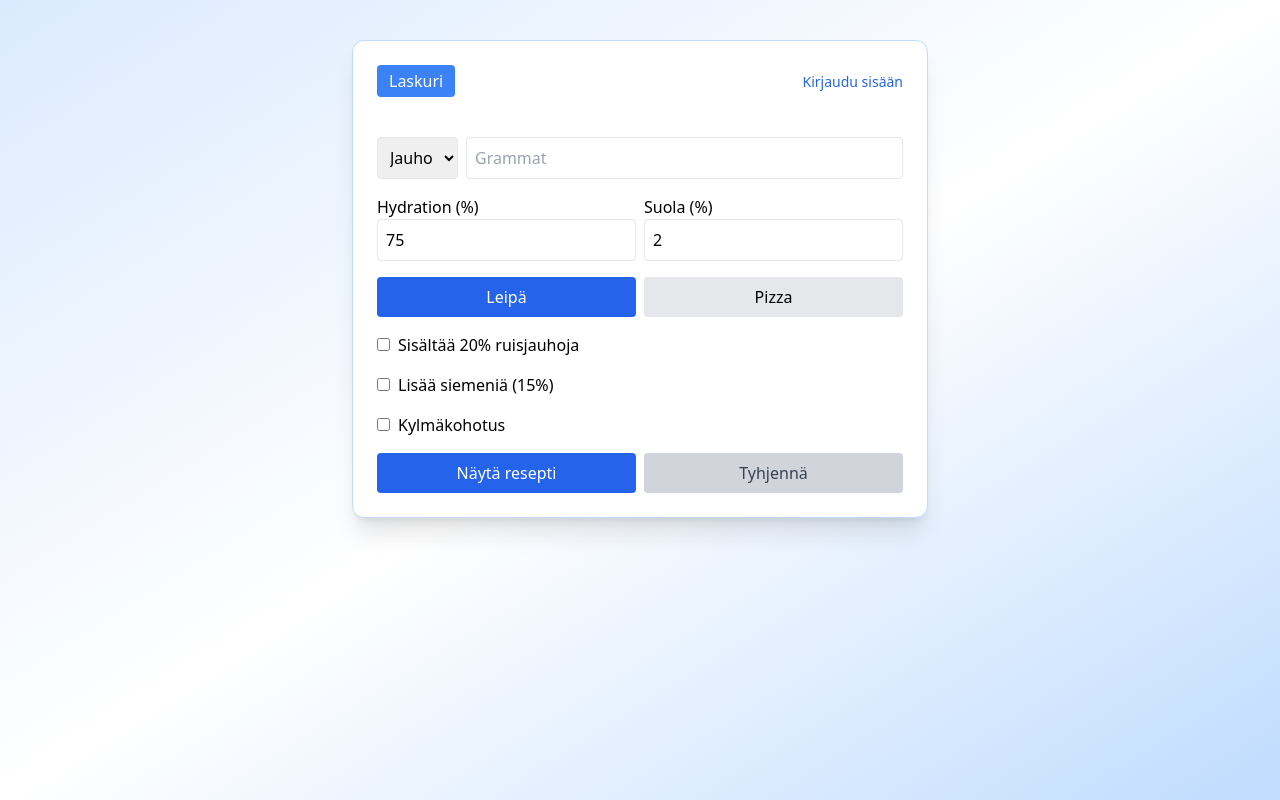
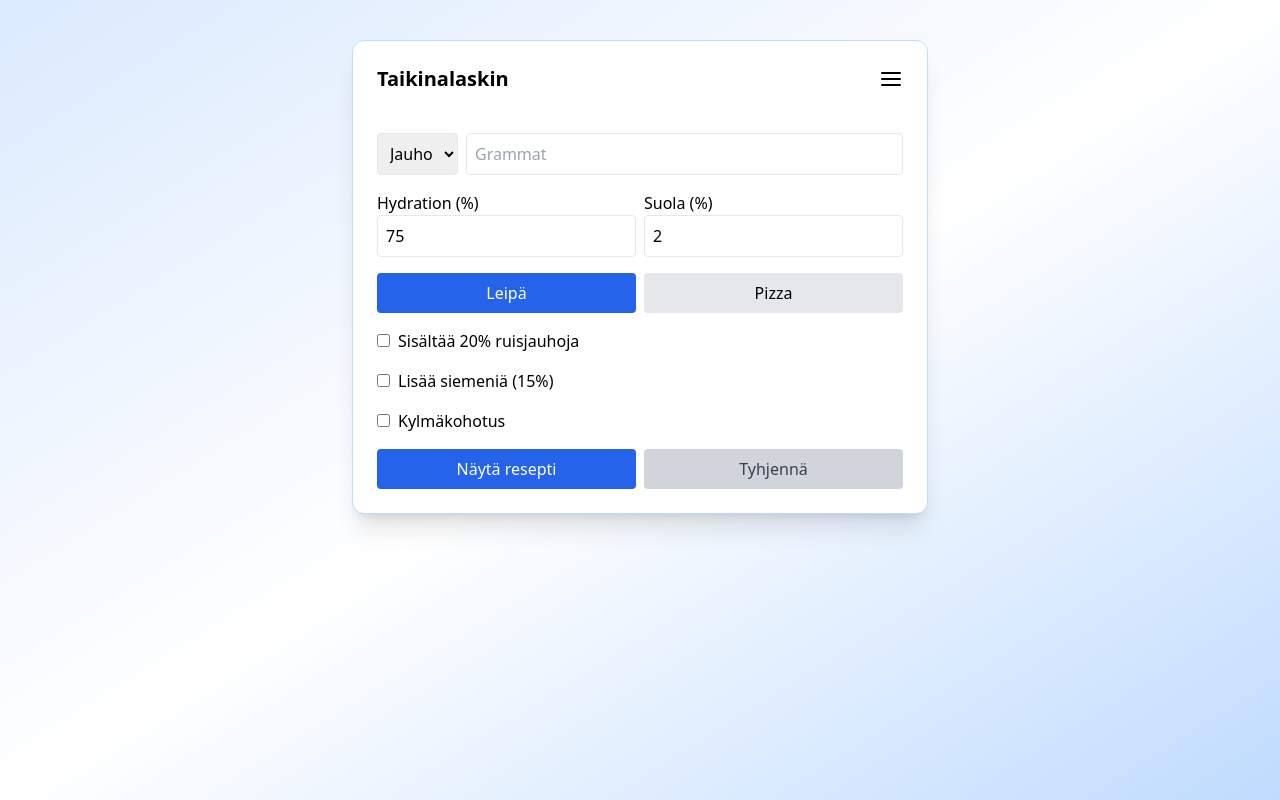
Before and after one commit to VilleJLehtola/Dough-calculator, a React (Vite) app: page / in a window 1280 px wide. Built offline with nearby package versions, Linux system fonts and the light colour scheme; no server answers.

Commit message:
Update Header.jsx

```diff
--- a/src/components/Header.jsx
+++ b/src/components/Header.jsx
@@ -1,14 +1,37 @@
 // src/components/Header.jsx
-import React from 'react';
+import React, { useState } from 'react';
+import { FiMenu, FiX } from 'react-icons/fi';
 
 export default function Header({ user, activeView, setActiveView, logout }) {
+  const [showMenu, setShowMenu] = useState(false);
+  const isAdmin = user?.email === 'ville.j.lehtola@gmail.com';
+
+  const handleViewChange = (view) => {
+    setActiveView(view);
+    setShowMenu(false);
+  };
+
   return (
+    <div className="relative">
+      {/* Top row */}
       <div className="flex justify-between items-center mb-4">
-      <div className="flex gap-2">
+        <h1 className="text-xl font-semibold">Taikinalaskin</h1>
         <button
-          onClick={() => setActiveView('calculator')}
-          className={`px-3 py-1 rounded ${
-            activeView === 'calculator' ? 'bg-blue-500 text-white' : 'bg-gray-100'
+          onClick={() => setShowMenu(!showMenu)}
+          className="text-2xl focus:outline-none"
+          aria-label="Menu"
+        >
+          {showMenu ? <FiX /> : <FiMenu />}
+        </button>
+      </div>
+
+      {/* Dropdown Menu */}
+      {showMenu && (
+        <div className="absolute right-0 mt-2 w-48 bg-white border rounded shadow z-50">
+          <button
+            onClick={() => handleViewChange('calculator')}
+            className={`block w-full text-left px-4 py-2 rounded ${
+              activeView === 'calculator' ? 'bg-blue-500 text-white' : 'hover:bg-gray-100'
             }`}
           >
             Laskuri
@@ -17,54 +40,53 @@ export default function Header({ user, activeView, setActiveView, logout }) {
           {user && (
             <>
               <button
-              onClick={() => setActiveView('favorites')}
-              className={`px-3 py-1 rounded ${
-                activeView === 'favorites' ? 'bg-blue-500 text-white' : 'bg-gray-100'
+                onClick={() => handleViewChange('favorites')}
+                className={`block w-full text-left px-4 py-2 rounded ${
+                  activeView === 'favorites' ? 'bg-blue-500 text-white' : 'hover:bg-gray-100'
                 }`}
               >
                 Suosikit
               </button>
 
               <button
-              onClick={() => setActiveView('recipes')}
-              className={`px-3 py-1 rounded ${
-                activeView === 'recipes' ? 'bg-blue-500 text-white' : 'bg-gray-100'
+                onClick={() => handleViewChange('recipes')}
+                className={`block w-full text-left px-4 py-2 rounded ${
+                  activeView === 'recipes' ? 'bg-blue-500 text-white' : 'hover:bg-gray-100'
                 }`}
               >
                 Reseptit
               </button>
 
-            {user.email === 'ville.j.lehtola@gmail.com' && (
+              {isAdmin && (
                 <button
-                onClick={() => setActiveView('admin')}
-                className={`px-3 py-1 rounded ${
-                  activeView === 'admin' ? 'bg-blue-500 text-white' : 'bg-gray-100'
+                  onClick={() => handleViewChange('admin')}
+                  className={`block w-full text-left px-4 py-2 rounded ${
+                    activeView === 'admin' ? 'bg-blue-500 text-white' : 'hover:bg-gray-100'
                   }`}
                 >
                   Admin
                 </button>
               )}
-          </>
-        )}
-      </div>
 
-      <div>
-        {user ? (
               <button
                 onClick={logout}
-            className="text-sm text-red-600 hover:underline"
+                className="block w-full text-left px-4 py-2 text-red-600 hover:bg-gray-100"
               >
                 Kirjaudu ulos
               </button>
-        ) : (
+            </>
+          )}
+
+          {!user && (
             <button
-            onClick={() => setActiveView('auth')}
-            className="text-sm text-blue-600 hover:underline"
+              onClick={() => handleViewChange('auth')}
+              className="block w-full text-left px-4 py-2 text-blue-600 hover:bg-gray-100"
             >
               Kirjaudu sisään
             </button>
           )}
         </div>
+      )}
     </div>
   );
 }
```
Lines whose indentation alone changed are shown as unchanged.
